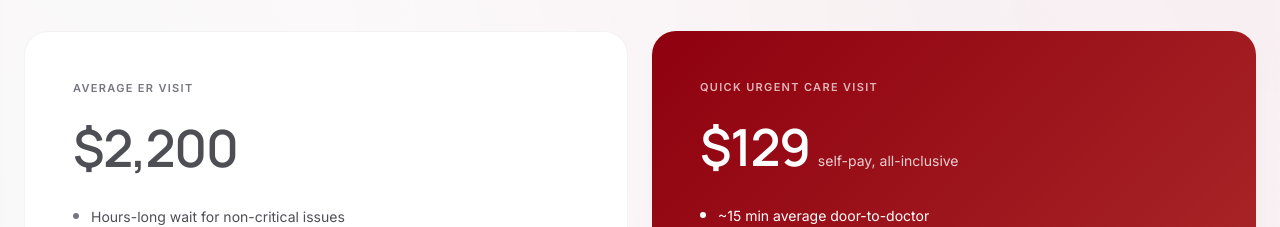
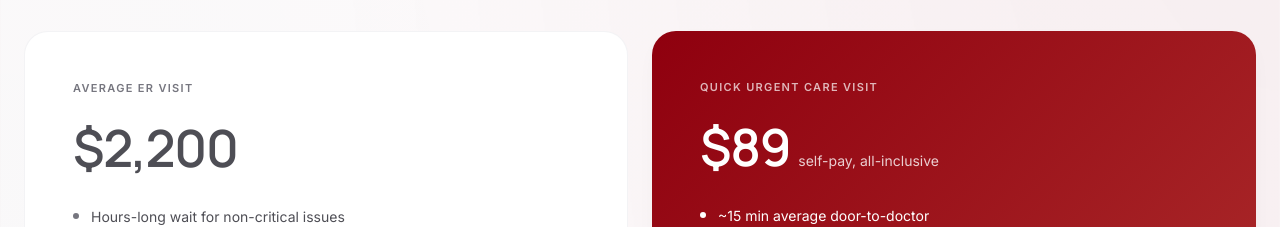
Before and after one commit to sapiensstation/quick-urgent-care, a Next.js app: page / in a window 1280 px wide. Shown: the part 3460-3687 px from the top of the page. Built offline with nearby package versions, Linux system fonts and the light colour scheme.

Commit message:
price adjusted.

```diff
--- a/src/app/page.tsx
+++ b/src/app/page.tsx
@@ -246,7 +246,7 @@ const Index = () => {
           <article className="rounded-xl gradient-primary text-primary-foreground p-10 lg:p-12 lift-soft">
             <div className="label-eyebrow text-primary-foreground/70">Quick Urgent Care visit</div>
             <div className="mt-6 flex items-baseline gap-2">
-              <span className="font-display text-display-lg font-semibold tracking-tight">$129</span>
+              <span className="font-display text-display-lg font-semibold tracking-tight">$89</span>
               <span className="text-primary-foreground/80 text-sm">self-pay, all-inclusive</span>
             </div>
             <ul className="mt-8 space-y-3 text-sm">
```
